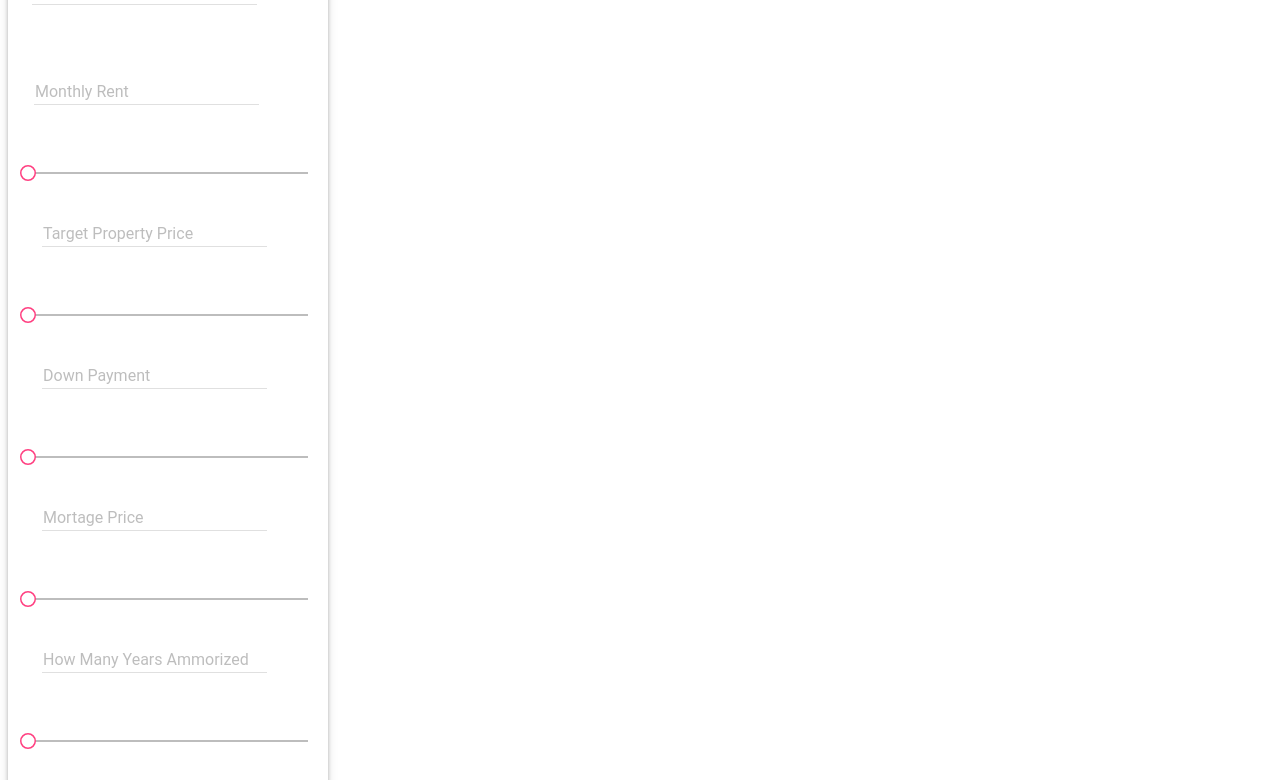
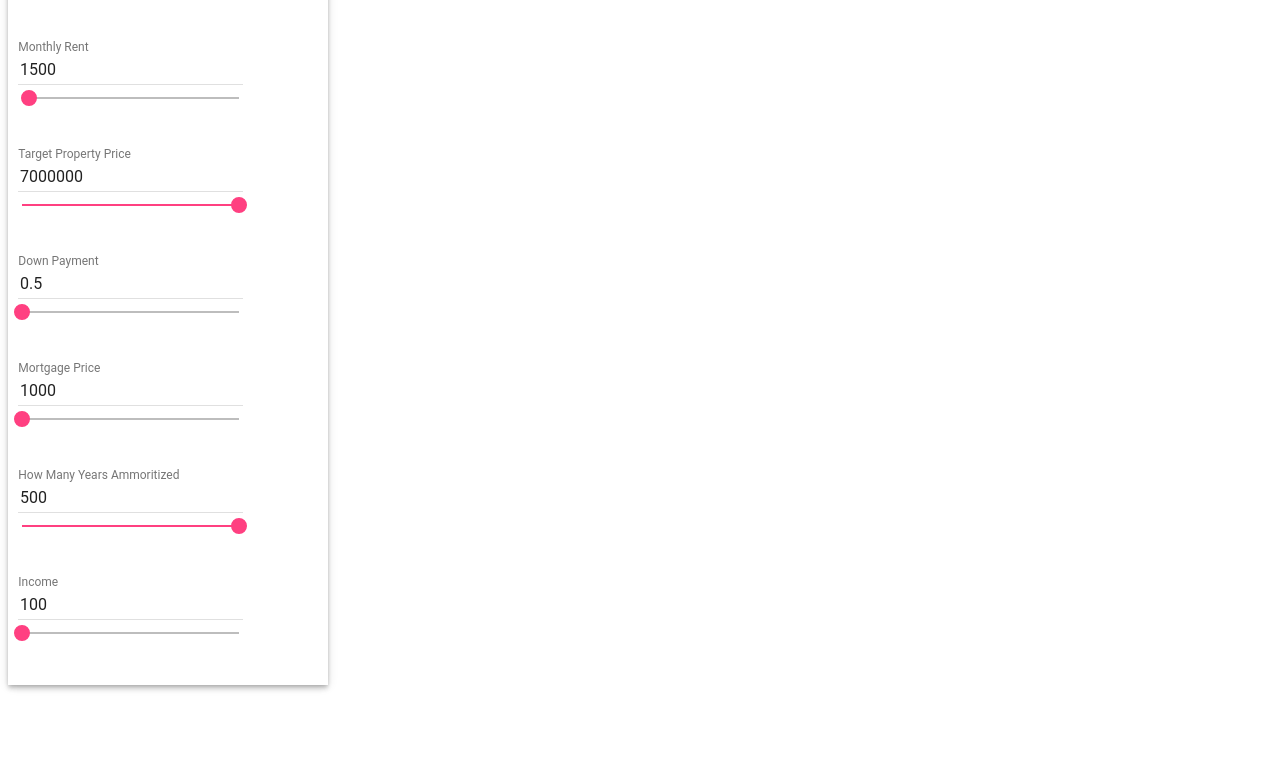
Before and after one commit to carlpeaslee/duplex_real_estate_investment_calculator, a website: page server/public/views/index.html in a window 1280 px wide. Shown: the part 176-956 px from the top of the page. After the commit the page ends 869 px from the top, so only its background shows below. Drawn offline with Linux system fonts and the light colour scheme; files that its build step writes are made by us from their sources.

Commit message:
makes values work in input

```diff
--- a/client/scripts/app.js
+++ b/client/scripts/app.js
@@ -1,16 +1,16 @@
 var chickApp = angular.module("chickApp", ['ngMaterial', 'ngMessages', 'ngRoute']);
 
 chickApp.config(["$routeProvider", "$locationProvider", function($routeProvider, $locationProvider){
-    $routeProvider.
-        when("/", {
-            templateUrl: "/views/index.html",
-            controller: "InputController"
-        }).
-        when("/admin", {
-            templateUrl: "/views/admin.html",
-            controller: "AdminController"
-        }).
-        otherwise({
-            redirectTo: '/'
-        });
+    // $routeProvider.
+    //     when("/", {
+    //         templateUrl: "/views/index.html",
+    //         controller: "InputController"
+    //     }).
+    //     when("/admin", {
+    //         templateUrl: "/views/admin.html",
+    //         controller: "AdminController"
+    //     }).
+    //     otherwise({
+    //         redirectTo: '/'
+    //     });
 }]);
--- a/client/scripts/controllers/admincontrol.js
+++ b/client/scripts/controllers/admincontrol.js
@@ -1,2 +1,4 @@
-chickApp.controller('AdminController',  ['$scope', '$http', '$window', 'ClientService','AdminService'],function($scope, $http, $window, ClientService, AdminService) {
-});
+chickApp.controller('AdminController',  ['$scope', '$http', '$window', 'ClientService','AdminService',function($scope, $http, $window, ClientService, AdminService) {
+
+
+}]);
--- a/client/scripts/controllers/inputcontrol.js
+++ b/client/scripts/controllers/inputcontrol.js
@@ -1,2 +1,12 @@
-chickApp.controller('InputController',  ['$scope', '$http', '$window', 'ClientService'],function($scope, $http, $window, ClientService) {
-});
+chickApp.controller('InputController',  ['$scope', '$http', '$window', 'ClientService',function($scope, $http, $window, ClientService) {
+$scope.monthlyRent=1500;
+$scope.targetPrice=7000000;
+$scope.downPayment=.5;
+$scope.mortgagePrice=1000;
+$scope.yearsAmmoritized=500;
+$scope.income=100;
+
+
+
+
+}]);
--- a/client/scripts/factories/adminservice.js
+++ b/client/scripts/factories/adminservice.js
@@ -1,5 +1,5 @@
 chickApp.factory("AdminService", ["$http", function($http){
-    var admin = {};
+
 
     var getDefaults = function(){
         $http.get("/admin/defaults").then(function(response){
@@ -13,6 +13,7 @@ chickApp.factory("AdminService", ["$http", function($http){
         });
     };
 
+    var admin = {};
     return {
         admin: admin,
         getDefaults: getDefaults,
--- a/client/scripts/factories/clientservice.js
+++ b/client/scripts/factories/clientservice.js
@@ -14,7 +14,7 @@ chickApp.factory("ClientService", ["$http", function($http){
     };
 
     return {
-        admin: admin,
+        client: client,
         getDefaults: getDefaults,
         submitEmail: submitEmail
     };
--- a/server/public/views/index.html
+++ b/server/public/views/index.html
@@ -19,6 +19,9 @@
     <link rel="stylesheet" href="../styles/style.css">
   </head>
   <body>
+    <div ng-controller="InputController">
+
+
     <md-toolbar>
       <h1>Duplex Chick Rent Vs Buy Vs Buy Duplex</h1>
     </md-toolbar>
@@ -34,6 +37,6 @@
 
       <!-- Container #4 -->
 
-
+      </div>
   </body>
 </html>
--- a/server/public/views/partials/input.html
+++ b/server/public/views/partials/input.html
@@ -1,71 +1,77 @@
-<div flex="100" layout-padding class="userForm" layout="column">
+<div flex="100" layout-padding layout="column">
   <md-sidenav md-is-locked-open="true" class="md-whiteframe-z2">
 
-    <form layout-padding name="userForm">
-        <md-input-container>
-          <label>Location</label>
-          <input ng-model="user.company">
-        </md-input-container>
+    <form>
+      <md-input-container>
+        <label>Location</label>
+        <input ng-model="location">
+      </md-input-container>
 
+
+      <md-input-container>
+        <label>Monthly Rent</label>
+        <input flex type="number" ng-model="monthlyRent">
+        <br>
         <md-slider-container>
-          <md-input-container>
-            <label>Monthly Rent</label>
-            <input flex type="number" ng-model="monthlyRent" aria-label="monthlyRent" aria-controls="monthlyRent" value="1500">
-          </md-input-container>
-
-          <md-slider flex min="0" max="50000" ng-model="monthlyRent" aria-label="monthlyRent" id="monthlyRent">
+          <md-slider flex min="0" max="50000" ng-model="monthlyRent">
           </md-slider>
         </md-slider-container>
+      </md-input-container>
 
+
+      <md-input-container>
         <md-slider-container>
-          <md-input-container>
-            <label>Target Property Price</label>
-            <input flex type="number" ng-model="targetPrice" aria-label="targetPrice" aria-controls="targetPrice" value="150000">
-          </md-input-container>
-
-          <md-slider flex min="0" max="1000000" ng-model="targetPrice" aria-label="targetPrice" id="targetPrice">
+          <label>Target Property Price</label>
+          <input flex type="number" ng-model="targetPrice">
+          <br>
+          <md-slider flex min="0" max="1000000" ng-model="targetPrice">
           </md-slider>
         </md-slider-container>
+      </md-input-container>
 
+
+      <md-input-container>
+        <label>Down Payment</label>
+        <input flex type="number" ng-model="downPayment">
+<br>
         <md-slider-container>
-          <md-input-container>
-            <label>Down Payment</label>
-            <input flex type="number" ng-model="downPayment" aria-label="downPayment" aria-controls="downPayment" value="150000">
-          </md-input-container>
-
-          <md-slider flex min="0" max="1000000" ng-model="downPayment" aria-label="downPayment" id="downPayment">
+          <md-slider flex min="0" max="1000000" ng-model="downPayment">
           </md-slider>
         </md-slider-container>
+      </md-input-container>
 
+
+      <md-input-container>
+        <label>Mortgage Price</label>
+        <input flex type="number" ng-model="mortgagePrice">
+        <br>
         <md-slider-container>
-          <md-input-container>
-            <label>Mortage Price</label>
-            <input flex type="number" ng-model="mortagePrice" aria-label="mortagePrice" aria-controls="mortagePrice" value="150000">
-          </md-input-container>
-
-          <md-slider flex min="0" max="1000000" ng-model="mortagePrice" aria-label="mortagePrice" id="mortagePrice">
+          <md-slider flex min="0" max="1000000" ng-model="mortgagePrice">
           </md-slider>
         </md-slider-container>
+      </md-input-container>
 
+
+      <md-input-container>
+        <label>How Many Years Ammoritized</label>
+        <input flex type="number" ng-model="yearsAmmoritized">
+        <br>
         <md-slider-container>
-          <md-input-container>
-            <label>How Many Years Ammorized</label>
-            <input flex type="number" ng-model="yearsAmmorized" aria-label="yearsAmmorized" aria-controls="yearsAmmorized" value="150000">
-          </md-input-container>
-
-          <md-slider flex min="0" max="150" ng-model="yearsAmmorized" aria-label="yearsAmmorized" id="yearsAmmorized">
+          <md-slider flex min="0" max="150" ng-model="yearsAmmoritized">
           </md-slider>
         </md-slider-container>
+      </md-input-container>
 
+
+      <md-input-container>
+        <label>Income</label>
+        <input flex type="number" ng-model="income">
+        <br>
         <md-slider-container>
-          <md-input-container>
-            <label>Income</label>
-            <input flex type="number" ng-model="income" aria-label="income" aria-controls="income" value="150000">
-          </md-input-container>
-
-          <md-slider flex min="0" max="1000000" ng-model="income" aria-label="income" id="income">
+          <md-slider flex min="0" max="1000000" ng-model="income">
           </md-slider>
         </md-slider-container>
+      </md-input-container>
     </form>
   </md-sidenav>
 </div>
--- a/server/public/views/partials/results.html
+++ b/server/public/views/partials/results.html
@@ -1,7 +1,5 @@
 <md-content flex layout="column">
   <h1>Moar Stuff Hurr</h1>
-    <ng-view>
-      View Content
-    </ng-view>
-    <canvas id="myChart" width="400" height="400"></canvas>
+
+  <canvas id="myChart" width="400" height="400"></canvas>
 </md-content>
```
Also changed, not shown: client/views/index.html (+4 -1 lines), client/views/partials/input.html (+48 -42 lines), server/public/scripts/app.min.js.
